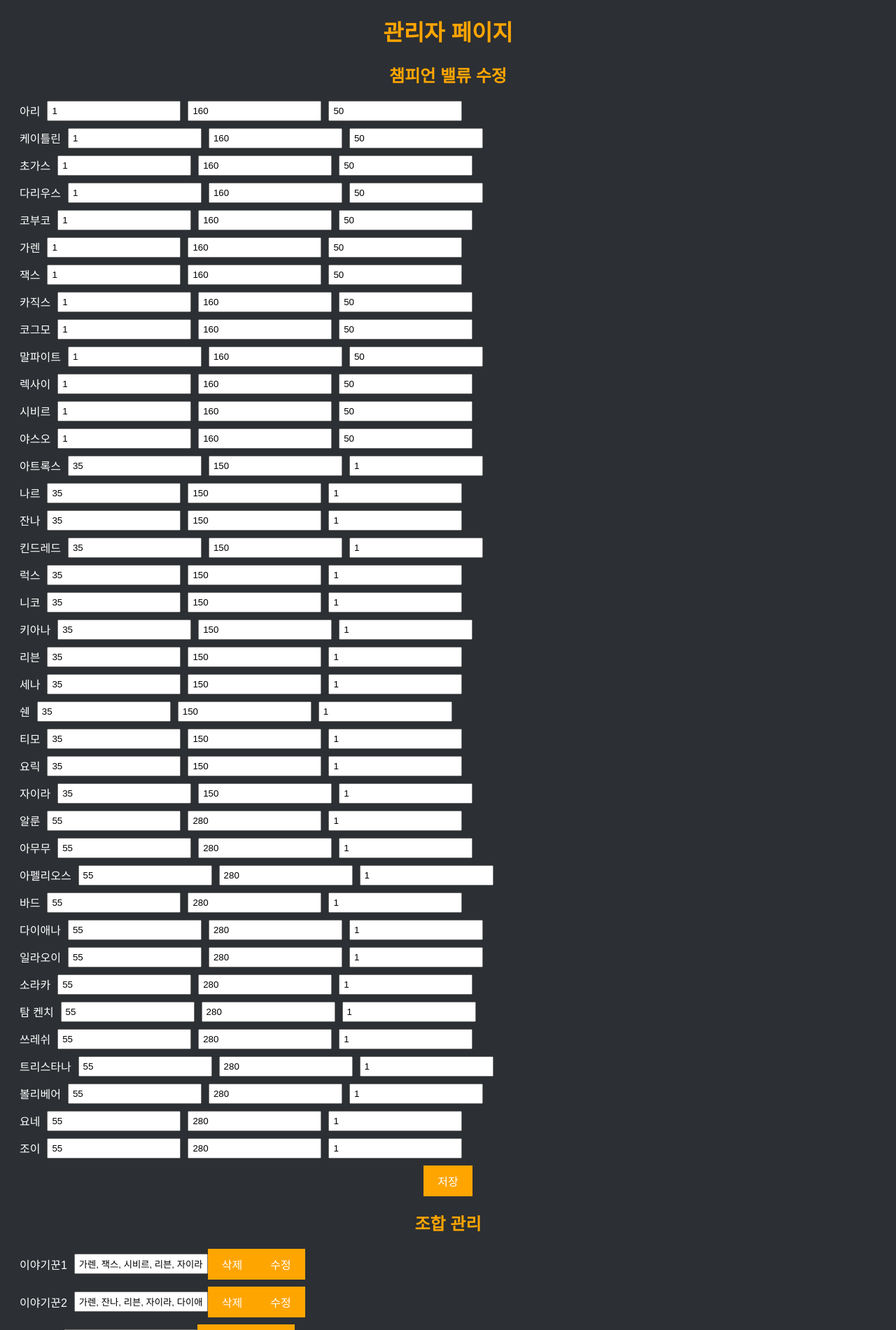
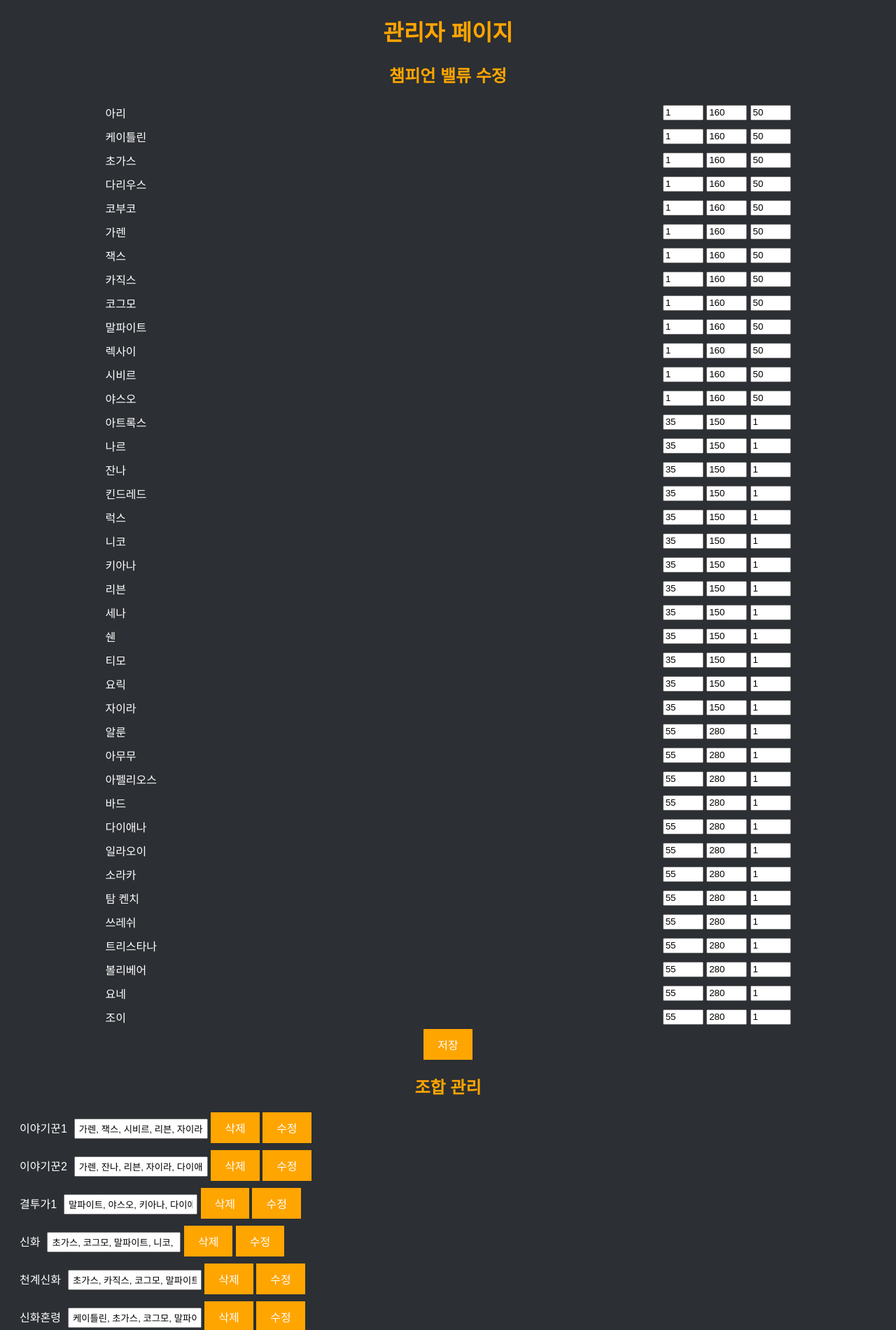
Before and after one commit to iwtkmn0219/TFT_HELPER, a Flask app: page /admin in a window 1280 px wide. Shown: the top 1900 px of the page at 70% size. Run offline with Flask 3, Linux system fonts and the light colour scheme.

Commit message:
💄 관리자 페이지 챔피언 밸류 수정 탭 UI 업데이트

```diff
--- a/static/admin.js
+++ b/static/admin.js
@@ -13,9 +13,11 @@ function loadChampionList() {
                 championItem.classList.add('champion-item');
                 championItem.innerHTML = `
                     <span>${champion.name}</span>
+                    <div>
                         <input type="text" value="${champion.value[0]}" data-champion="${champion.name}" data-index="0">
                         <input type="text" value="${champion.value[1]}" data-champion="${champion.name}" data-index="1">
                         <input type="text" value="${champion.value[2]}" data-champion="${champion.name}" data-index="2">
+                    <div>
                 `;
                 championListDiv.appendChild(championItem);
             });
@@ -133,9 +135,11 @@ function loadCompList() {
                 compItem.classList.add('comp-item');
                 compItem.innerHTML = `
                     <span>${comp.name}</span>
+                    <div>
                         <input type="text" value="${comp.champions.join(', ')}" data-comp="${comp.name}">
                         <button onclick="deleteComp('${comp.name}')">삭제</button>
                         <button onclick="updateComp('${comp.name}')">수정</button>
+                    <div>
                 `;
                 compListDiv.appendChild(compItem);
             });
--- a/static/style.css
+++ b/static/style.css
@@ -205,24 +205,42 @@ button:hover {
     color: white;
 }
 
+/* 관리자 페이지 */
 #champion-value-section,
 #comp-section {
     margin: 20px;
 }
 
-#champion-list,
+
+#champion-list {
+    display: flex;
+    flex-direction: column;
+    align-items: center;
+}
+
+.champion-item {
+    width: 80%;
+    display: flex;
+    justify-content: space-between;
+    align-items: center;
+    margin: 5px;
+}
+
+.champion-item input {
+    width: 50px;
+    height: 16px;
+}
+
 #comp-list {
     margin: 10px 0;
 }
 
-.champion-item,
 .comp-item {
     display: flex;
     align-items: center;
     margin-bottom: 10px;
 }
 
-.champion-item input,
 .comp-item input {
     margin-left: 10px;
     padding: 5px;
```
Lines whose indentation alone changed are shown as unchanged.
